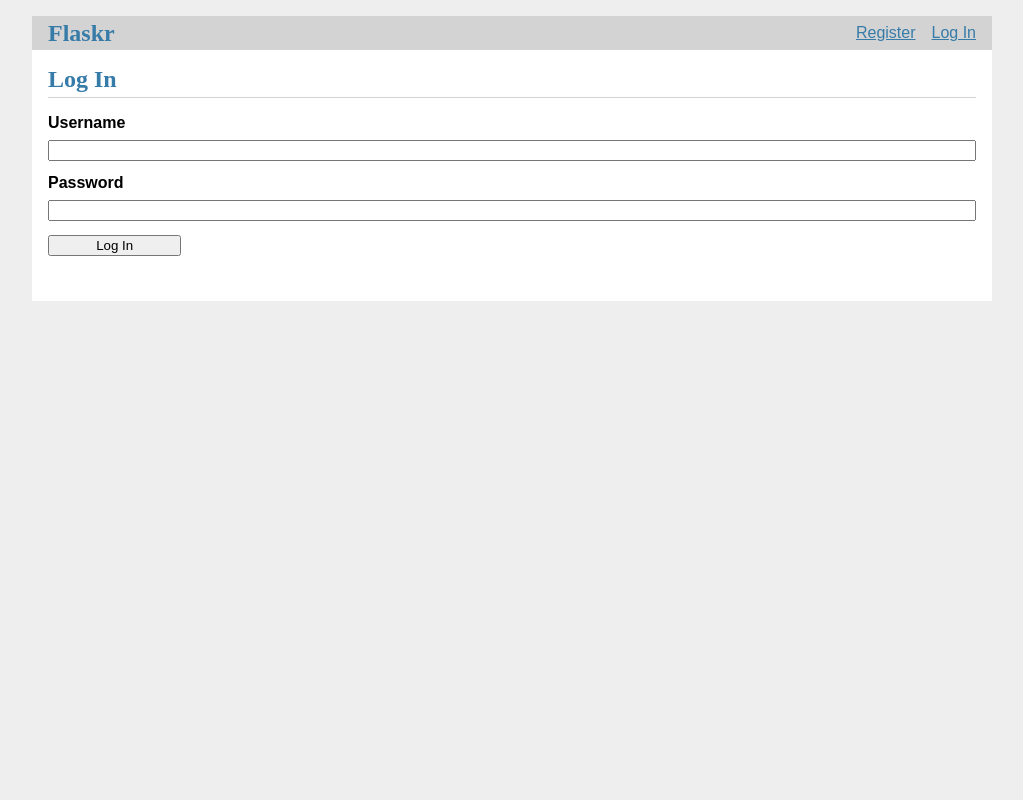
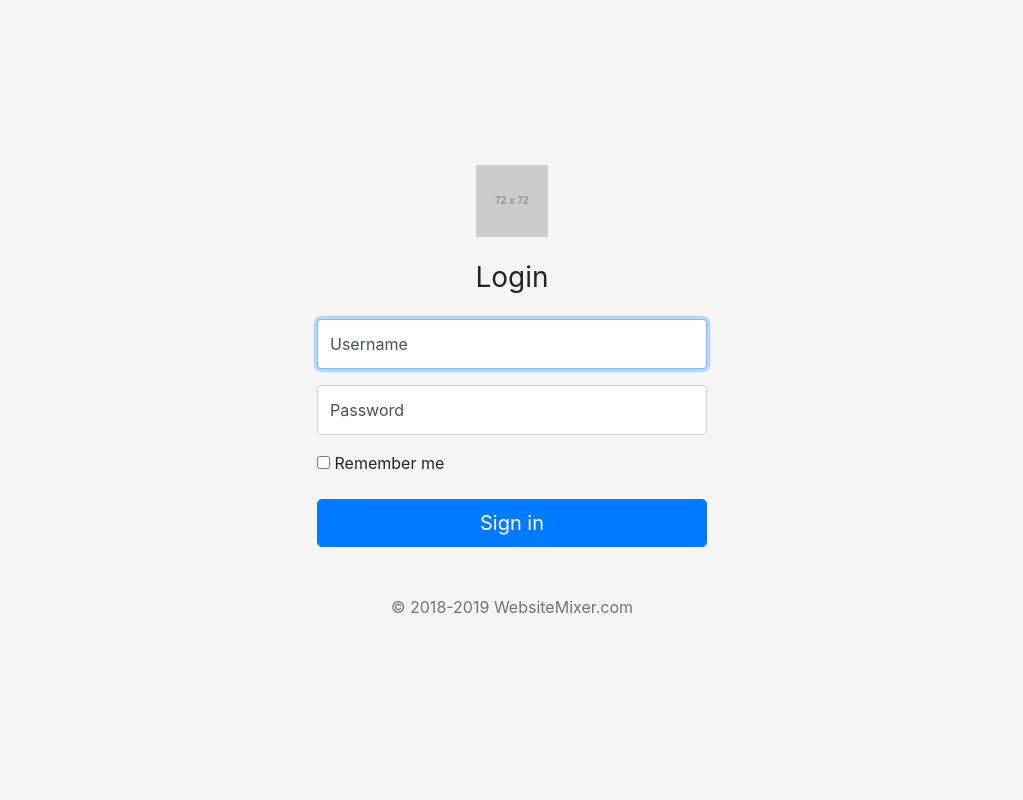
Before and after one commit to bderstine/WebsiteMixer-App-Base, a Flask app: page /auth/login in a window 1280 px wide. Shown: the whole page, without its empty margins (128-1151 px from the left). Run offline with Flask 2, Linux system fonts and the light colour scheme; grey boxes labelled with a size stand in for pictures from a placeholder-image service; some libraries are stand-ins or nearby versions.

Commit message:
update login template

```diff
--- a/websitemixer/templates/auth/login.html
+++ b/websitemixer/templates/auth/login.html
@@ -1,15 +1,132 @@
-{% extends 'base.html' %}
+<!doctype html>
+<html lang="en">
+  <head>
+    <meta charset="utf-8">
+    <meta name="viewport" content="width=device-width, initial-scale=1, shrink-to-fit=no">
+    <meta name="description" content="">
+    <meta name="author" content="">
+    <link rel="icon" href="/static/favicon.ico">
 
-{% block header %}
-  <h1>{% block title %}Log In{% endblock %}</h1>
-{% endblock %}
+    <title>Login</title>
 
-{% block content %}
-  <form method="post">
-    <label for="username">Username</label>
-    <input name="username" id="username" required>
-    <label for="password">Password</label>
-    <input type="password" name="password" id="password" required>
-    <input type="submit" value="Log In">
-  </form>
-{% endblock %}
+    <link rel="stylesheet" href="//maxcdn.bootstrapcdn.com/bootstrap/4.0.0/css/bootstrap.min.css">
+
+    <style type="text/css">
+:root {
+  --input-padding-x: .75rem;
+  --input-padding-y: .75rem;
+}
+
+html,
+body {
+  height: 100%;
+}
+
+body {
+  display: -ms-flexbox;
+  display: -webkit-box;
+  display: flex;
+  -ms-flex-align: center;
+  -ms-flex-pack: center;
+  -webkit-box-align: center;
+  align-items: center;
+  -webkit-box-pack: center;
+  justify-content: center;
+  padding-top: 40px;
+  padding-bottom: 40px;
+  background-color: #f5f5f5;
+}
+
+.form-signin {
+  width: 100%;
+  max-width: 420px;
+  padding: 15px;
+  margin: 0 auto;
+}
+
+.form-label-group {
+  position: relative;
+  margin-bottom: 1rem;
+}
+
+.form-label-group > input,
+.form-label-group > label {
+  padding: var(--input-padding-y) var(--input-padding-x);
+}
+
+.form-label-group > label {
+  position: absolute;
+  top: 0;
+  left: 0;
+  display: block;
+  width: 100%;
+  margin-bottom: 0; /* Override default `<label>` margin */
+  line-height: 1.5;
+  color: #495057;
+  border: 1px solid transparent;
+  border-radius: .25rem;
+  transition: all .1s ease-in-out;
+}
+
+.form-label-group input::-webkit-input-placeholder {
+  color: transparent;
+}
+
+.form-label-group input:-ms-input-placeholder {
+  color: transparent;
+}
+
+.form-label-group input::-ms-input-placeholder {
+  color: transparent;
+}
+
+.form-label-group input::-moz-placeholder {
+  color: transparent;
+}
+
+.form-label-group input::placeholder {
+  color: transparent;
+}
+
+.form-label-group input:not(:placeholder-shown) {
+  padding-top: calc(var(--input-padding-y) + var(--input-padding-y) * (2 / 3));
+  padding-bottom: calc(var(--input-padding-y) / 3);
+}
+
+.form-label-group input:not(:placeholder-shown) ~ label {
+  padding-top: calc(var(--input-padding-y) / 3);
+  padding-bottom: calc(var(--input-padding-y) / 3);
+  font-size: 12px;
+  color: #777;
+}
+
+    </style>
+  </head>
+
+  <body>
+    <form class="form-signin" method="post" action="">
+      <div class="text-center mb-4">
+        <img class="mb-4" src="http://placehold.it/72x72" alt="" width="72" height="72">
+        <h1 class="h3 mb-3 font-weight-normal">Login</h1>
+      </div>
+
+      <div class="form-label-group">
+        <input type="text" name="username" id="inputUsername" class="form-control" placeholder="Username" required autofocus>
+        <label for="inputUsername">Username</label>
+      </div>
+
+      <div class="form-label-group">
+        <input type="password" name="password" id="inputPassword" class="form-control" placeholder="Password" required>
+        <label for="inputPassword">Password</label>
+      </div>
+
+      <div class="checkbox mb-3">
+        <label>
+          <input type="checkbox" value="remember-me"> Remember me
+        </label>
+      </div>
+      <button class="btn btn-lg btn-primary btn-block" type="submit">Sign in</button>
+      <p class="mt-5 mb-3 text-muted text-center">&copy; 2018-2019 WebsiteMixer.com</p>
+    </form>
+  </body>
+</html>
```
Also changed, not shown: 1 other file.
